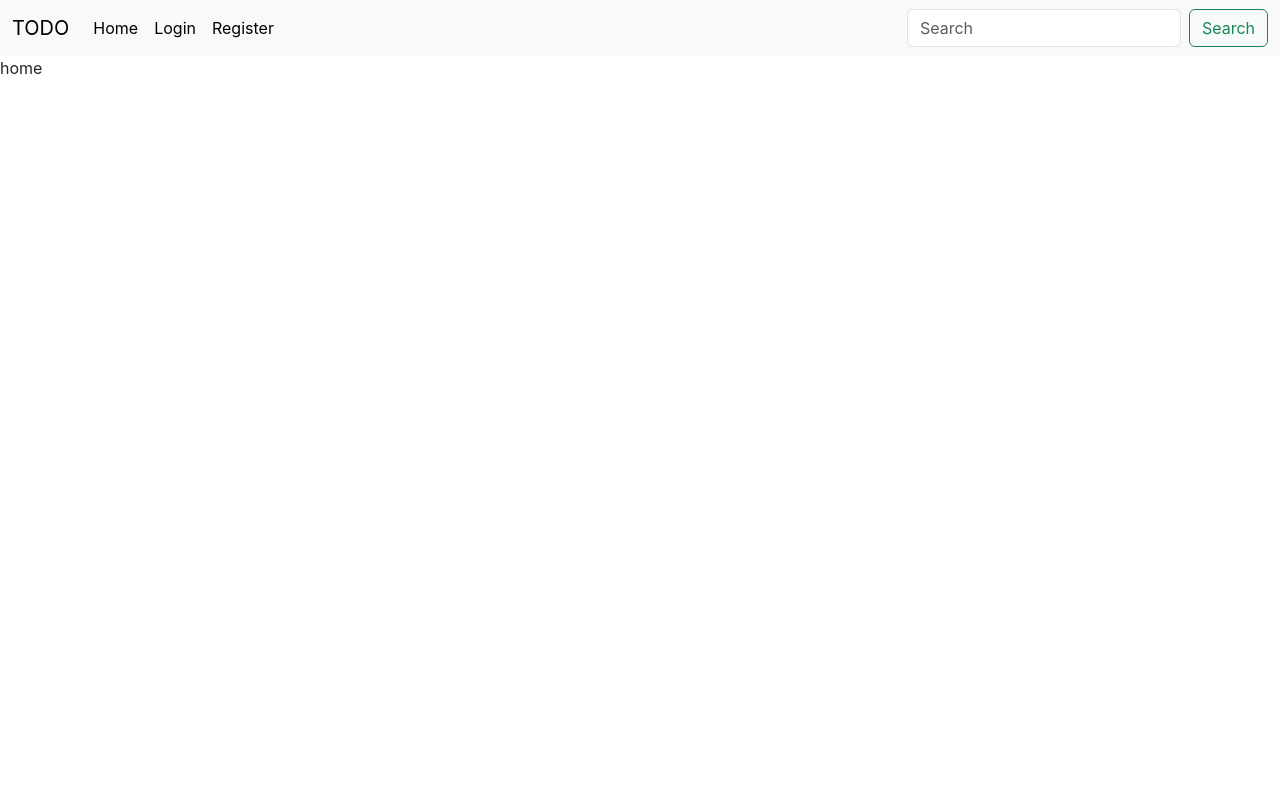
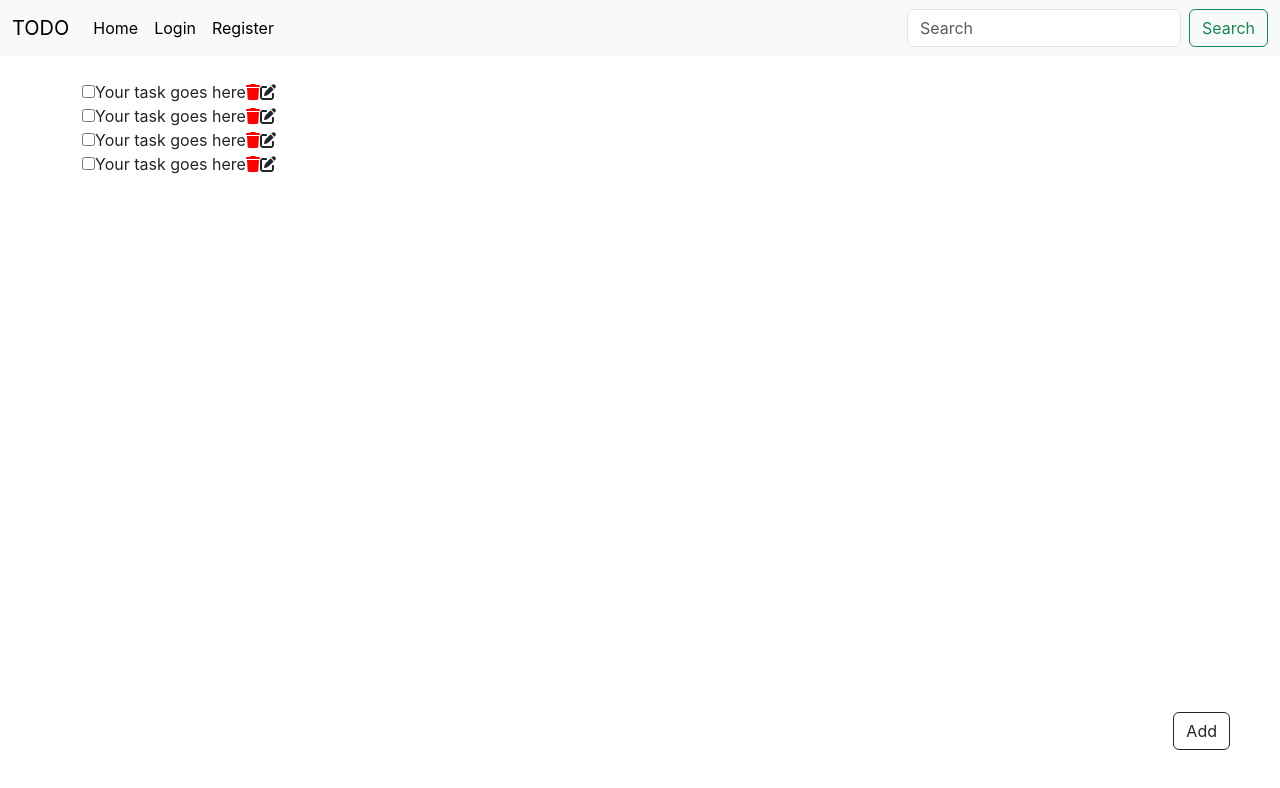
Before and after one commit to sheraz-ayman/TODO-React-ReactNative, a React (Create React App) app in the folder frontend/todo/: page / in a window 1280 px wide. Shown: the top 788 px of the page. Built offline with nearby package versions, Linux system fonts and the light colour scheme.

Commit message:
todo homePage design

```diff
--- a/frontend/todo/package.json
+++ b/frontend/todo/package.json
@@ -5,6 +5,8 @@
   "dependencies": {
     "@emotion/react": "^11.11.1",
     "@emotion/styled": "^11.11.0",
+    "@fortawesome/free-solid-svg-icons": "^6.4.2",
+    "@fortawesome/react-fontawesome": "^0.2.0",
     "@mui/icons-material": "^5.14.13",
     "@mui/material": "^5.14.13",
     "@mui/styled-engine": "^5.14.13",
--- /dev/null
+++ b/frontend/todo/src/components/partial/Todo.jsx
@@ -0,0 +1,53 @@
+import React, { useState } from 'react';
+import { FontAwesomeIcon } from '@fortawesome/react-fontawesome';
+import { faCheck, faTrash, faEdit } from '@fortawesome/free-solid-svg-icons';
+
+function Todo() {
+  const [isCompleted, setIsCompleted] = useState(false);
+  const [isEditing, setIsEditing] = useState(false);
+  const [task, setTask] = useState('Your task goes here');
+
+  const handleCheck = () => {
+    setIsCompleted(!isCompleted);
+  };
+
+  const handleDelete = () => {
+    // Implement your delete functionality here
+  };
+
+  const handleEdit = () => {
+    setIsEditing(true);
+  };
+
+  const handleSave = () => {
+    // Implement your save functionality here
+    setIsEditing(false);
+  };
+
+  return (
+    <div className="todo">
+      <input
+        type="checkbox"
+        checked={isCompleted}
+        onChange={handleCheck}
+      />
+      {isEditing ? (
+        <input
+          type="text"
+          value={task}
+          onChange={(e) => setTask(e.target.value)}
+        />
+      ) : (
+        <span className={isCompleted ? 'completed' : ''}>{task}</span>
+      )}
+      <FontAwesomeIcon icon={faTrash}color='red' className="delete" onClick={handleDelete} />
+      {isEditing ? (
+        <FontAwesomeIcon icon={faCheck} className="save" onClick={handleSave} />
+      ) : (
+        <FontAwesomeIcon icon={faEdit} className="edit" onClick={handleEdit} />
+      )}
+    </div>
+  );
+}
+
+export default Todo;
--- a/frontend/todo/src/pages/Home/Home.jsx
+++ b/frontend/todo/src/pages/Home/Home.jsx
@@ -1,13 +1,55 @@
-import React from 'react'
-import Header from '../../components/partial/Header'
+import React from 'react';
+import Header from '../../components/partial/Header';
+import Todo from '../../components/partial/Todo';
 
 function Home() {
   return (
     <div>
-      <Header/>
-      home
+      <Header />
+      <div className="container">
+        <div className="row justify-content-md-center mt-4">
+          <Todo />
+          <Todo />
+          <Todo />
+          <Todo />
+        </div>
+      </div>
+      <div style={{ position: 'fixed', right: 50, bottom: 50, zIndex: 10 }}>
+        <button
+          type="button"
+          data-bs-toggle="modal"
+          data-bs-target="#exampleModal"
+          className="btn btn-outline-dark"
+        >
+          Add
+        </button>
+      </div>
+
+      <div className="modal" id="exampleModal" tabIndex="-1" role="dialog">
+        <div className="modal-dialog" role="document">
+          <div className="modal-content">
+            <div className="modal-header">
+              <h5 className="modal-title">Add new task</h5>
+              <button type="button" className="btn-close" data-bs-dismiss="modal" aria-label="Close"></button>
+              <span arial-hidden='true'></span>
+            </div>
+            <div className="modal-body">
+              <div className="form-group">
+                <textarea name='' className='form-control' rows={3} placeholder='enter todos...'>
+
+                </textarea>
+              </div>
+            </div>
+
+            <div className="modal-footer">
+              <button className='btn btn-secondary'>Save Todo</button>
+              <button className='btn btn-secondary' data-bs-dismiss='modal'>Close</button>
+            </div>
+          </div>
+        </div>
+      </div>
     </div>
-  )
+  );
 }
 
-export default Home
+export default Home;
```
Also changed, not shown: 2 other files (tests, documents, lock files or other folders).
